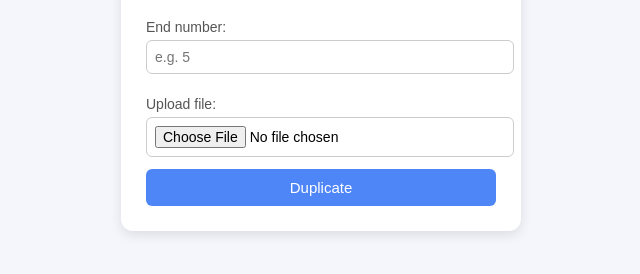
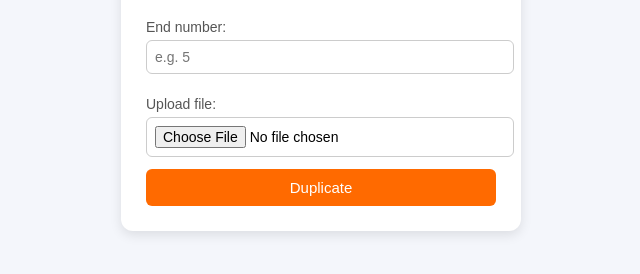
Before and after one commit to Jovenderi/duplicator, a plain HTML site: page index.html in a window 1280 px wide. Shown: the part 346-620 px from the top of the page, without its empty margins (319-959 px from the left). Drawn offline with Linux system fonts and the light colour scheme.

Commit message:
Update index.html

```diff
--- a/index.html
+++ b/index.html
@@ -46,13 +46,13 @@
     padding: 10px;
     border: none;
     border-radius: 6px;
-    background: #4f86f7;
+    background: #ff6a00;
     color: #fff;
     font-size: 15px;
     cursor: pointer;
   }
   button:hover {
-    background: #3c6ee0;
+    background: #ca5604;
   }
 </style>
 </head>
```
